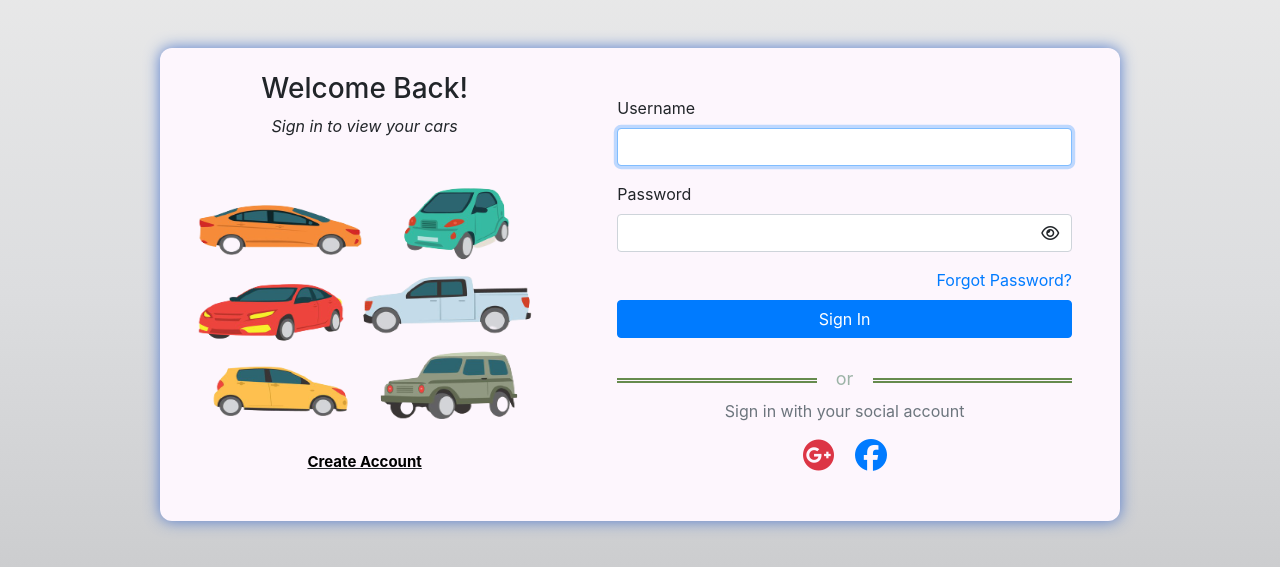
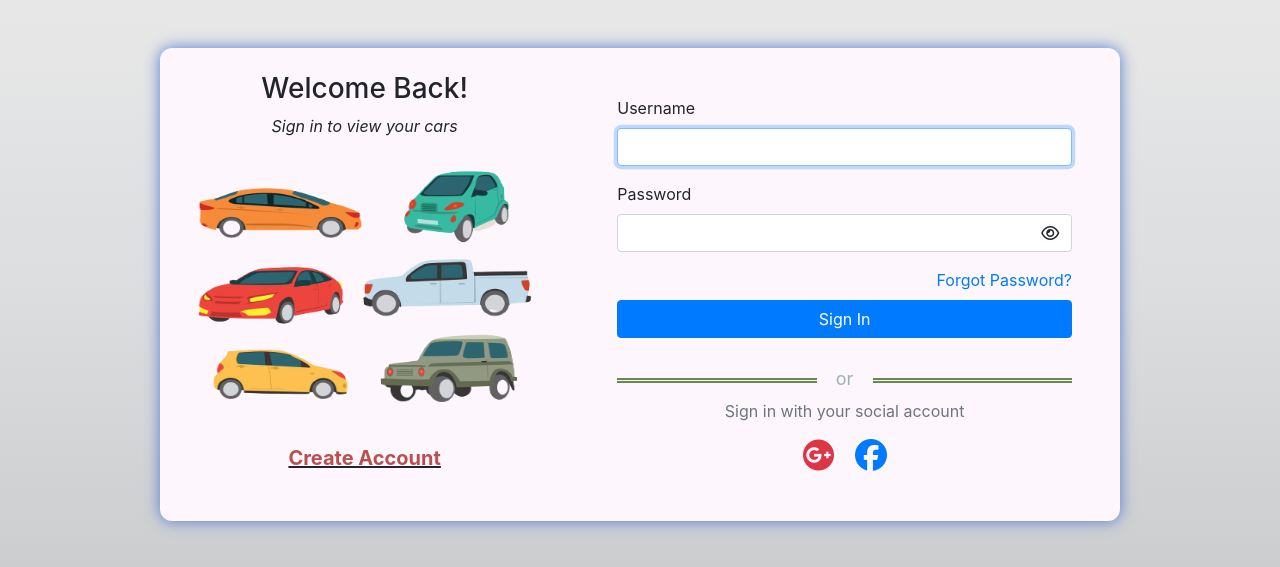
Before and after one commit to angie313/the_carage, a Django app: page /login in a window 1280 px wide. Shown: the part 91-658 px from the top of the page. Run offline with Django 3.2, Linux system fonts and the light colour scheme; some libraries are stand-ins or nearby versions.

```diff
--- a/car/static/car/style.css
+++ b/car/static/car/style.css
@@ -256,7 +256,7 @@ footer {
   position: absolute;
   left: 50%;
   transform: translateX(-50%);
-  bottom: 3rem;
+  top: 4rem;
   width: 37vw;
   height: 43vh;
 }
@@ -297,13 +297,13 @@ footer {
   left: 50%;
   transform: translateX(-50%);
   bottom: 2rem;
-  font-size: 15px;
+  font-size: 20px;
   font-weight: bold;
   text-decoration: underline;
 }
 
 #need-acct a {
-  color: black;
+  color: #b94f4f;
 }
 
 /* end login page */
```
